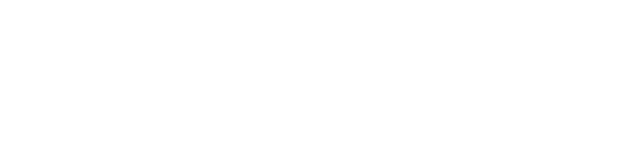
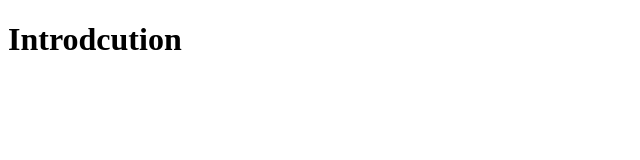
Before and after one commit to DocPrior/classPagesTestBuild, a plain HTML site: page index.html in a window 1280 px wide. Shown: the whole page, without its empty margins (0-640 px from the left). Drawn offline with Linux system fonts and the light colour scheme.

Commit message:
second commit

```diff
--- a/index.html
+++ b/index.html
@@ -7,6 +7,6 @@
     <title>Introduction</title>
 </head>
 <body>
-
+    <h1 class="title">Introdcution</h1>
 </body>
 </html>
```
